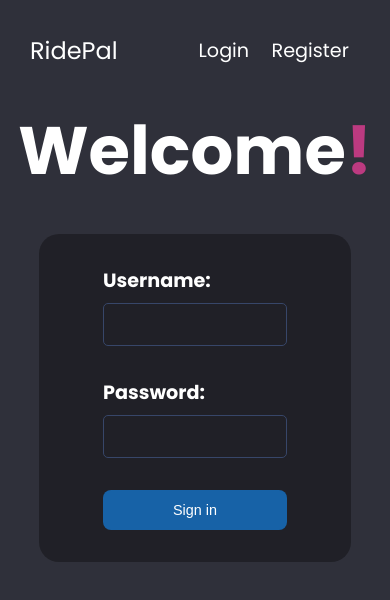
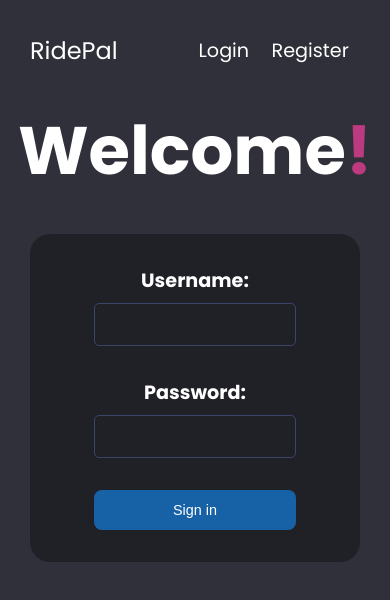
Before and after one commit to sava-stanchev/ridepal-playlist-generator, a React (Create React App) app in the folder client/: page /login in a window 390 px wide. Shown: the top 600 px of the page. Built offline with nearby package versions, Linux system fonts and the light colour scheme.

Commit message:
sass for form pages and mobile view fix

```diff
--- a/client/src/App.scss
+++ b/client/src/App.scss
@@ -126,16 +126,15 @@ body {
   justify-content: space-between;
   align-items: center;
   flex-grow: 1;
-}
 
   .join-login-text {
     font-size: 3.5em;
     font-weight: bold;
     margin: 0;
-}
 
     .accent-text {
       color: #bc3a80;
+    }
   }
 
   .join-login-form {
@@ -144,7 +143,6 @@ body {
     max-width: 50%;
     padding: 2rem 4rem;
     border-radius: 20px;
-}
 
     .input-group {
       margin-bottom: 2rem;
@@ -169,22 +167,31 @@ body {
           border-color: #596da0;
         }
       }
+
+      &:last-of-type {
+        margin-bottom: 0;
       }
-
-.input-group:last-child {
-  margin-bottom: 0;
     }
 
     @media (max-width: 900px) {
-  .join-login-main-section {
+      max-width: inherit;
+      margin: 2rem 0;
+      width: 80vw;
+      max-width: 80%;
+    }
+
+    @media (max-width: 600px) {
+      max-width: inherit;
+      margin: 2rem 0;
+      width: 100vw;
+      max-width: 100%;
+    }
+  }
+
+  @media (max-width: 900px) {
     flex-direction: column;
     justify-content: center;
-  }
-
-  .join-login-form {
-    width: 80vw;
-    max-width: inherit;
-    margin: 2rem 0;
+    text-align: center;
   }
 }
 
@@ -337,6 +344,10 @@ body {
   cursor: pointer;
   text-decoration: none;
   font-size: 1rem;
+
+  &:hover {
+    color: crimson;
+  }
 }
 
 .edit-btn-users {
@@ -348,6 +359,10 @@ body {
   cursor: pointer;
   text-decoration: none;
   font-size: 1rem;
+
+  &:hover {
+    color: mediumturquoise;
+  }
 }
 
 .role-btn-users {
@@ -360,14 +375,6 @@ body {
   cursor: pointer;
   text-decoration: none;
   font-size: 1rem;
-}
-
-.delete-btn-users:hover {
-  color: crimson;
-}
-
-.edit-btn-users:hover {
-  color: mediumturquoise;
 }
 
 .songs-container-main-section {
```
Lines whose indentation alone changed are shown as unchanged.
